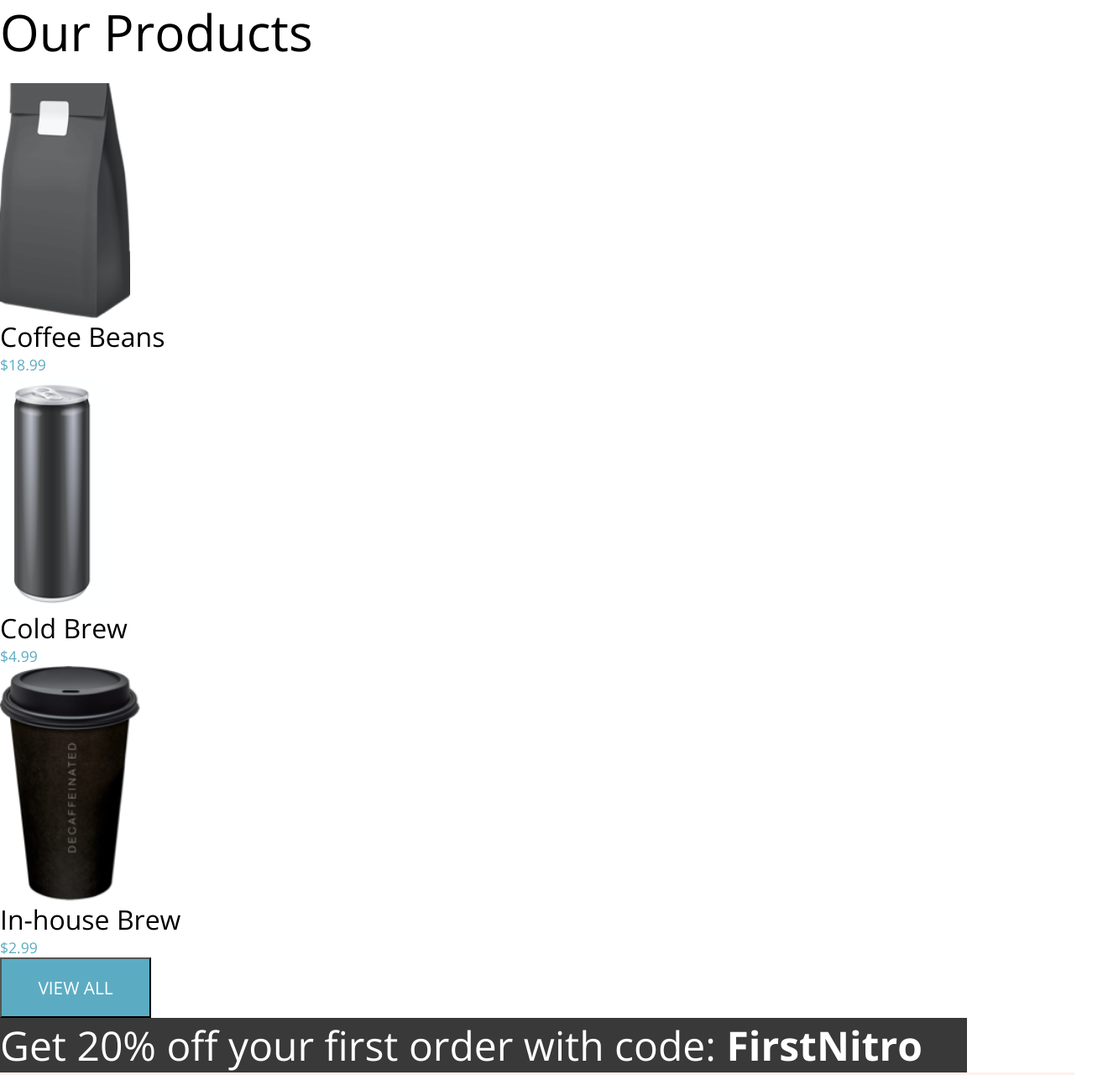
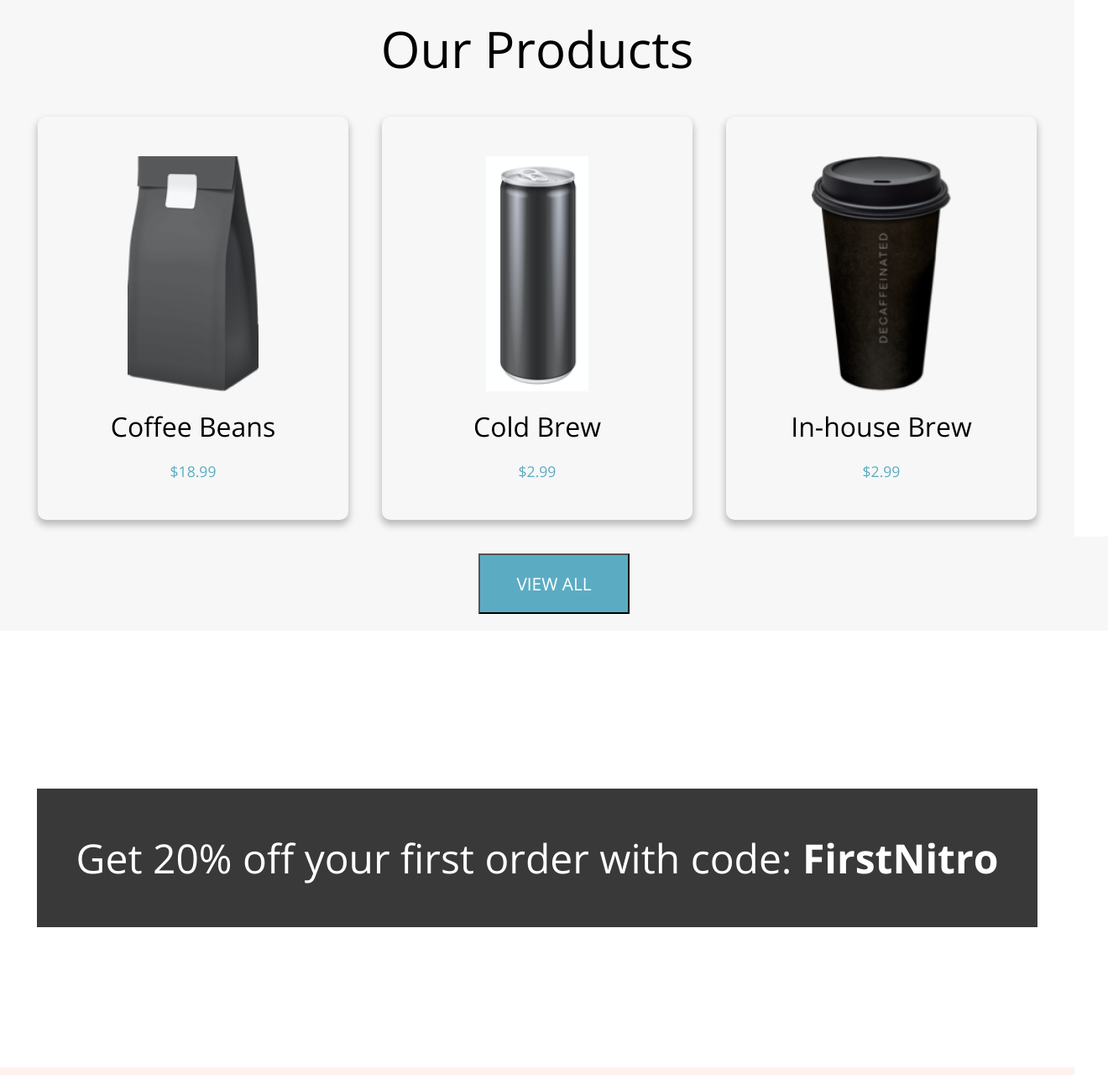
Before and after one commit to Anurag-Bhattacharya4199/Coffee-Shop-Project, a plain HTML site: page index.html in a window 1280 px wide. Shown: the part 363-1643 px from the top of the page at 84% size, 1320 px wide, since content can reach past the window. Drawn offline with nearby package versions, Linux system fonts and the light colour scheme.

Commit message:
Styling the Landing Page Menu

```diff
--- a/css/landing.css
+++ b/css/landing.css
@@ -50,9 +50,57 @@ header {
     padding: 20px;
 }
 
+.h1-h2-titles {
+    text-align: center;
+    margin-bottom: 0px;
+}
+
+.product-title {
+    padding: 20px;
+    background-color: #F7F7F7;
+}
+
+.view-all-button {
+    display: flex;
+    justify-content: center;
+    margin-top: 0px;
+    margin-bottom: 20px;
+    padding: 20px;
+    width: 100%;
+    background-color: #F7F7F7;
+}
+
+.produuct-section {
+    height: 5rem;
+}
+
 /*Product Images Styles*/
 .products {
     height: 280px;
+}
+
+.products-wrapper {
+    background-color: #F7F7F7;
+    display: flex;
+    justify-content: center;
+}
+
+.product-item {
+    width: 330px;
+    height: 440px;
+    padding: 20px;
+    margin: 20px;
+    border-radius: 10px;
+    box-shadow: 0 5px 9px 1px rgba(0, 0, 0, 0.25);
+    display: flex;
+    flex-direction: column;
+    justify-content: center;
+    align-items: center;
+
+}
+
+.h3-titles {
+    margin: 20px;
 }
 
 .product-image {
@@ -65,9 +113,22 @@ header {
     color: #FFF;
 }
 
+.discount-wrapper {
+    display: flex;
+    justify-content: center;
+    align-items: center;
+    height: 500px;
+}
+
 #discount-banner {
     width: 90%;
+    height: 25%;
     background-color: #393939;
+    padding: 20px;
+    margin: 20px;
+    display: flex;
+    justify-content: center;
+    align-items: center;
 }
 
 /*Product Price Styles*/
--- a/index.html
+++ b/index.html
@@ -41,7 +41,7 @@
     <div class="nitro-pink-backgrounds heading-content">
         <div class="section1-content">
             <!--Nitro Coffee Description Section Title-->
-            <h1 class="h1-h2-titles">Nitro Coffee</h1>
+            <h1 class="h1-h2-titles nitro-pink-backgrounds">Nitro Coffee</h1>
             <!--Nitro Coffee Description Section Text-->
             <p class="p-texts">Coffee is a brewed drink prepared from roasted coffee beans, the seeds of berries from certain Cofee species</p>
             <!--Shop Now Button-->
@@ -54,23 +54,22 @@
     </div>
 
     <!--Our Products Section-->
-    <div>
+    <div class="product-section">
         <!--Our Products Section Title-->
-        <h2 class="h1-h2-titles">Our Products</h2>
-        <!--Product Item-->
-        <div>
+        <h2 class="h1-h2-titles product-title">Our Products</h2>
+        <div class="products-wrapper">
+            <div class="product-item">
+                <!--Product Item Image-->
                 <div class="products">
-                <!--Product Item Image-->
                     <img alt="coffee beans" src="/assets/coffeebeans.png" class="product-image">
                 </div>
-
                 <!--Product Item Title-->
                 <h3 class="h3-titles">Coffee Beans</h3>
                 <!--Product Item Price-->
                 <p class="menu-item-price">$18.99</p>
             </div>
-        <!--Product Item-->
-        <div>
+
+            <div class="product-item">
                 <div class="products">
                     <!--Product Item Image-->
                     <img alt="cold brew" src="/assets/coldbrew.png" class="product-image">
@@ -78,10 +77,10 @@
                 <!--Product Item Title-->
                 <h3 class="h3-titles">Cold Brew</h3>
                 <!--Product Item Price-->
-            <p class="menu-item-price">$4.99</p>
+                <p class="menu-item-price">$2.99</p>
             </div>
-        <!--Product Item-->
-        <div>
+
+            <div class="product-item">
                 <div class="products">
                     <!--Product Item Image-->
                     <img alt="in-house brew" src="/assets/inhousebrew.png" class="product-image">
@@ -92,10 +91,11 @@
                 <p class="menu-item-price">$2.99</p>
             </div>
         </div>
-
+        <div class="view-all-button">
             <!--VIEW All Button-->
             <a href="./pages/menu.html"><button id="button">VIEW ALL</button></a>
-
+        </div>
+    </div>
     <!--Discount Section-->
     <div class="discount-wrapper">
         <div id="discount-banner">
```
Lines whose indentation alone changed are shown as unchanged.
